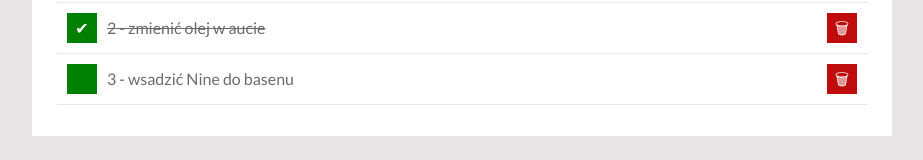
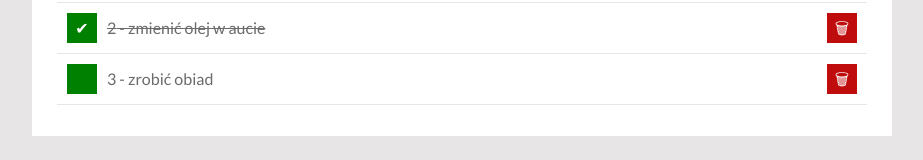
Before and after one commit to Mateusszzp/todo-list-react, a React (Create React App) app: page / in a window 1280 px wide. Shown: the part 393-553 px from the top of the page, without its empty margins (178-1101 px from the left). Built offline with nearby package versions, Linux system fonts and the light colour scheme.

Commit message:
cleaning applications

```diff
--- a/src/App.js
+++ b/src/App.js
@@ -7,15 +7,13 @@ import Header from "./Header";
 
 
 
-
-
 function App() {
 
   const [hideDone, setHideDone] = useState(false);
   const [tasks, setTasks] = useState([
     { id: 1, content: "obudzić Reacta", done: false },
     { id: 2, content: "zmienić olej w aucie", done: true },
-    { id: 3, content: "wsadzić Nine do basenu ", done: false },
+    { id: 3, content: "zrobić obiad ", done: false },
   ]);
 
   const toggleHideDone = () => {
@@ -23,19 +21,13 @@ function App() {
   };
 
   const removeTask = (id) => {
-    setTasks(tasks => tasks.filter
-      (task => task.id !== id));
+    setTasks(tasks => tasks.filter(task => task.id !== id));
   };
 
   const toggleTaskDone = (id) => {
-    setTasks(tasks => tasks.map(task => {
-      if (task.id === id) {
-        return { ...task, done: !task.done };
-      }
-      return task;
-
-    }));
-  }
+    setTasks(tasks => tasks.map(task => task.id === id ?
+      { ...task, done: !task.done } : task))
+  };
 
   const setAllDone = () => {
     setTasks(tasks => tasks.map(task => ({
```
